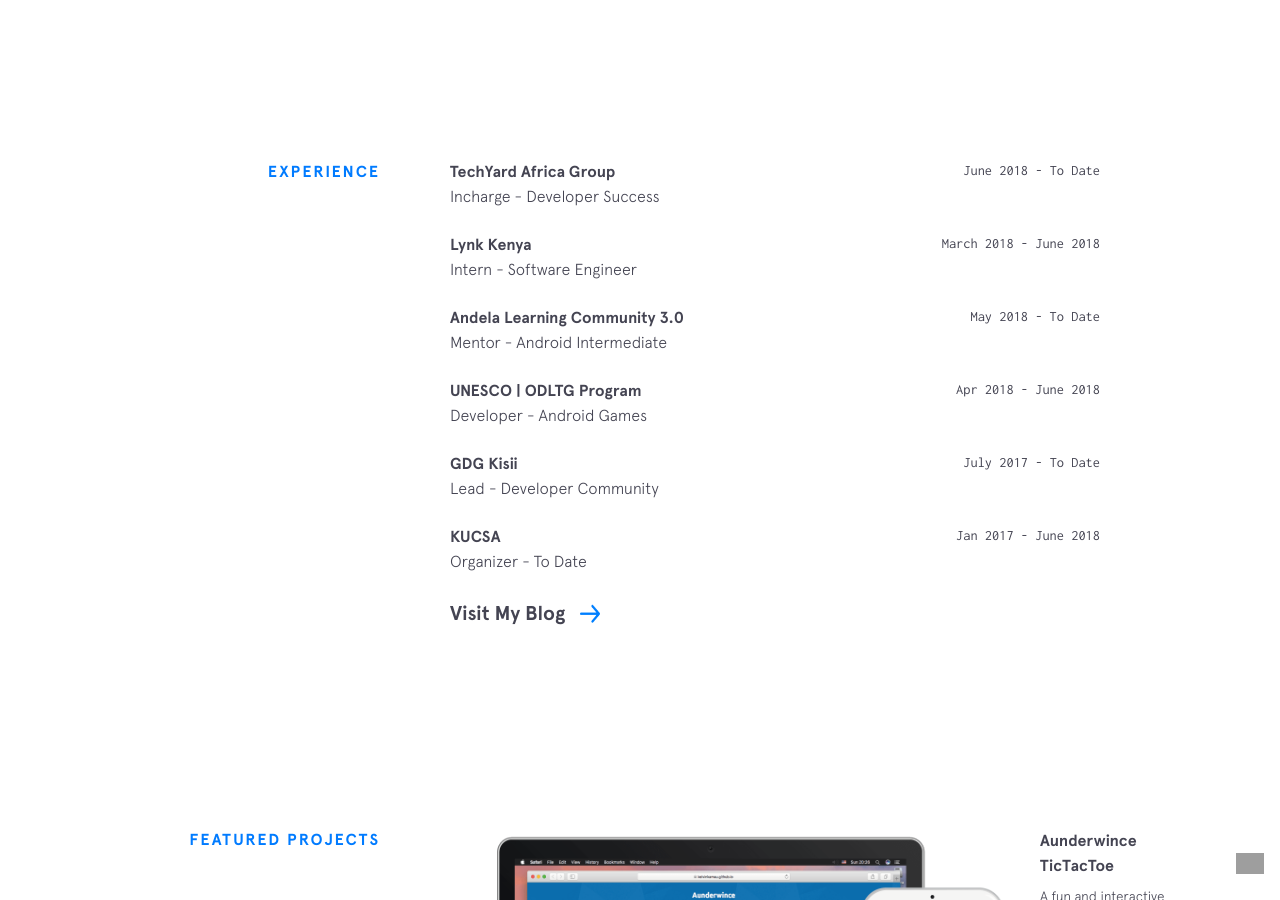
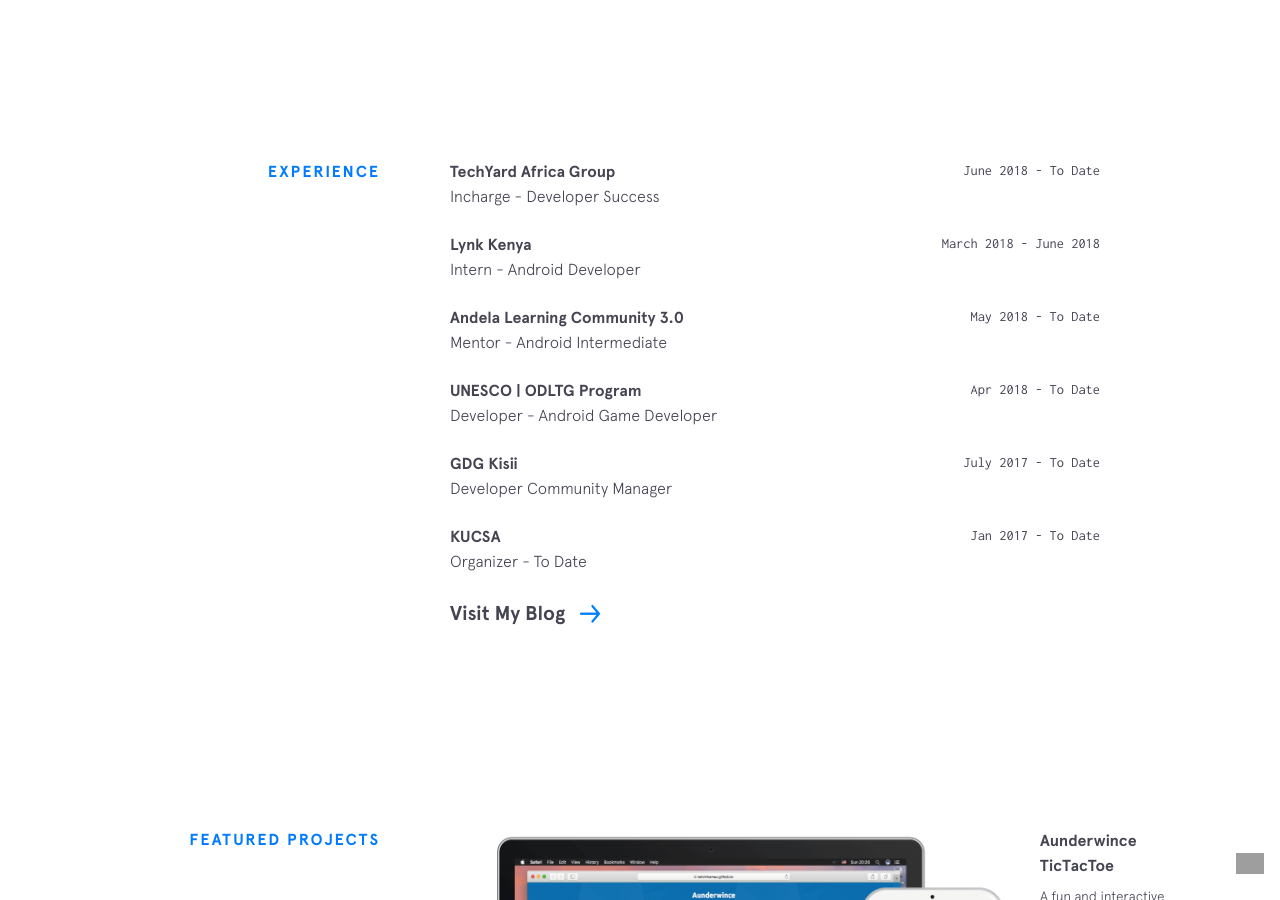
Before and after one commit to Timtech4u/timtech4u.github.io, a Jekyll site: the page built from index.html, in a window 1280 px wide and 900 px high, scrolled down 1756 px. Built offline with Jekyll 4.4.1, drawn with Linux system fonts in a browser that asks for light colours; nearby versions of some CDN libraries; grey boxes are pictures that could not be loaded.

```diff
--- a/_data/experience.yml
+++ b/_data/experience.yml
@@ -6,7 +6,7 @@
 - company: Lynk Kenya
   url: https://lynk.co.ke/
   time: March 2018 - June 2018
-  position: Intern - Software Engineer
+  position: Intern - Android Developer
 
 - company: Andela Learning Community 3.0
   url: https://andela.com/alcwithgoogle/
@@ -15,15 +15,15 @@
 
 - company: UNESCO | ODLTG Program
   url: https://odltg.org/about-the-project/
-  time: Apr 2018 - June 2018
-  position: Developer - Android Games
+  time: Apr 2018 - To Date
+  position: Developer - Android Game Developer
 
 - company: GDG Kisii
   url: https://meetup.com/GDG-Kisii
   time: July 2017 - To Date
-  position: Lead - Developer Community
+  position: Developer Community Manager
 
 - company: KUCSA
   url: https://kucsa.kedevelopers.com/
-  time: Jan 2017 - June 2018
+  time: Jan 2017 - To Date
   position: Organizer - To Date
```
